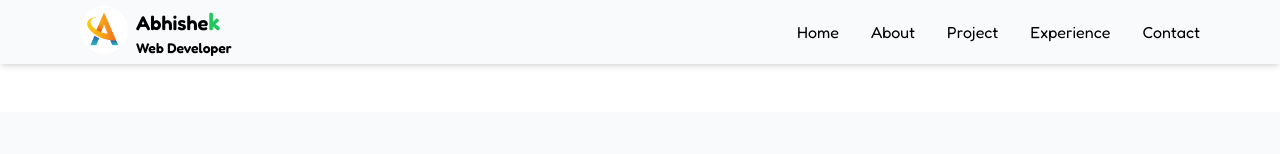
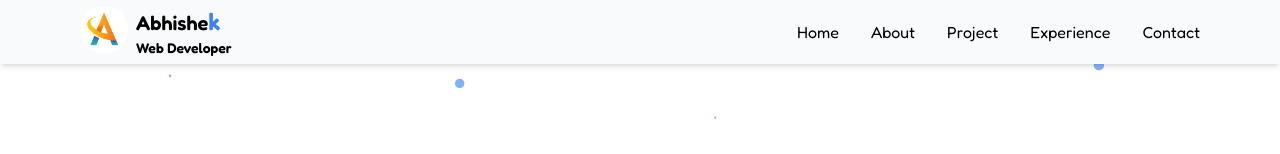
Before and after one commit to PatellAbhishekk/AbhishekPatel, a React (Vite) app: page / in a window 1280 px wide. Shown: the top 154 px of the page. Built offline with nearby package versions, Linux system fonts and the light colour scheme; a web font is replaced by a local one.

Commit message:
Add Particles in Bg

```diff
--- a/package.json
+++ b/package.json
@@ -10,6 +10,8 @@
     "preview": "vite preview"
   },
   "dependencies": {
+    "@tsparticles/react": "^3.0.0",
+    "@tsparticles/slim": "^3.7.1",
     "axios": "^1.7.9",
     "npm": "^10.9.2",
     "react": "^18.3.1",
--- a/src/App.jsx
+++ b/src/App.jsx
@@ -7,11 +7,13 @@ import Experience from "./components/Experience";
 import Contact from "./components/Contact";
 import Footer from "./components/Footer";
 import { Toaster } from "react-hot-toast";
+import Particle from "../src/components/Particles";
 
 function App() {
   return (
     <>
-      <div className="bg-slate-50">
+      <Particle />
+      <div>
         <Navbar />
         <Home />
         <About />
--- a/src/components/Home.jsx
+++ b/src/components/Home.jsx
@@ -131,7 +131,7 @@ function Home() {
             </div>
           </div>
           {/* right side */}
-          <div className="md:w-1/2 md:ml-48 md:mt-20 mt-8 order-1">
+          <div className="md:w-1/2 md:ml-48 md:mt-20 mt-8 order-1 z-10">
             <img
               src={abhishek}
               alt="PatellAbhishekk"
--- a/src/components/Navbar.jsx
+++ b/src/components/Navbar.jsx
@@ -39,7 +39,7 @@ function Navbar() {
               alt="PatellAbhishekk"
             />
             <h1 className="font-semibold text-xl cursor-pointer">
-              Abhishe<span className="text-green-500 text-2xl">k</span>
+              Abhishe<span className="text-blue-500 text-2xl">k</span>
               <p className="text-sm">Web Developer</p>
             </h1>
           </div>
--- /dev/null
+++ b/src/components/Particles.jsx
@@ -0,0 +1,102 @@
+import React, { useEffect, useState } from "react";
+import Particles, { initParticlesEngine } from "@tsparticles/react";
+import { loadSlim } from "@tsparticles/slim";
+
+const ParticleDesign = () => {
+  const [init, setInit] = useState(false);
+
+  useEffect(() => {
+    initParticlesEngine(async (engine) => {
+      await loadSlim(engine);
+    }).then(() => {
+      setInit(true);
+    });
+  }, []);
+
+  const particlesLoaded = (container) => {
+    console.log("Particles container:", container);
+  };
+
+  return (
+    <>
+      {init && (
+        <Particles
+          id="tsparticles"
+          particlesLoaded={particlesLoaded}
+          style={{
+            position: "absolute",
+            top: 0,
+            left: 0,
+            width: "100%",
+            height: "100%",
+            zIndex: -1,
+          }}
+          options={{
+            background: {
+              // color: {
+              //   value: "#f8fafc",
+              // },
+            },
+            fpsLimit: 120,
+            interactivity: {
+              events: {
+                onClick: {
+                  enable: true,
+                  mode: "push",
+                },
+                onHover: {
+                  enable: true,
+                  mode: "repulse",
+                },
+                resize: true,
+              },
+              modes: {
+                push: {
+                  quantity: 4,
+                },
+                repulse: {
+                  distance: 200,
+                  duration: 0.4,
+                },
+              },
+            },
+            particles: {
+              color: {
+                value: "#0066ff",
+              },
+              move: {
+                direction: "none",
+                enable: true,
+                outModes: {
+                  default: "bounce",
+                },
+                random: false,
+                speed: 7,
+                straight: false,
+              },
+              number: {
+                density: {
+                  enable: true,
+                  area: 800,
+                },
+                value: 80,
+              },
+              opacity: {
+                value: 0.5,
+              },
+              shape: {
+                type: "circle",
+              },
+              size: {
+                value: { min: 1, max: 6 },
+              },
+            },
+            detectRetina: true,
+          }}
+        />
+      )}
+    </>
+  );
+};
+
+export default ParticleDesign;
```
Also changed, not shown: 2 other files (tests, documents, lock files or other folders).
